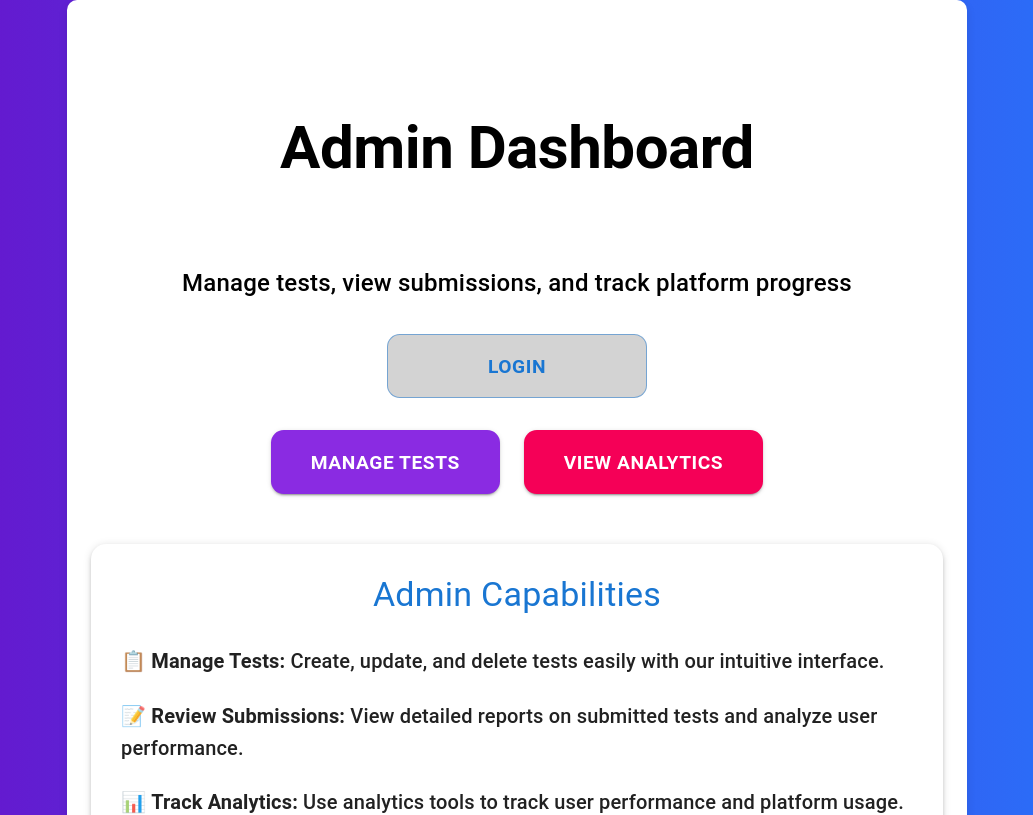
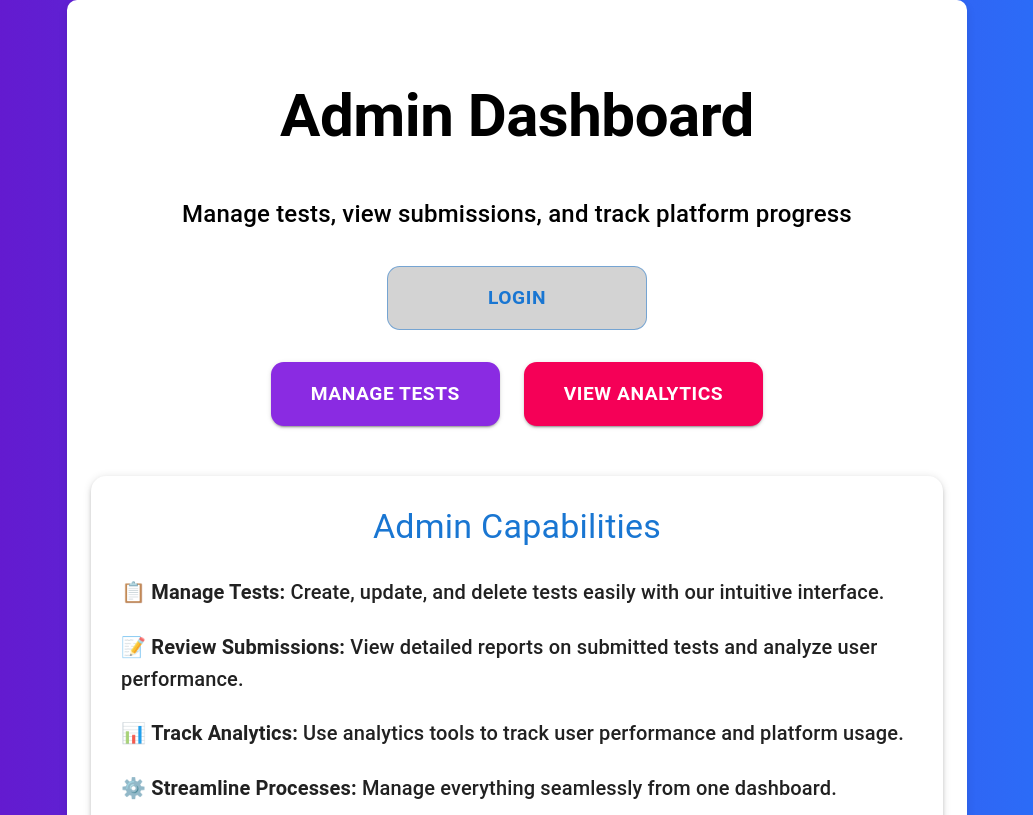
Before and after one commit to ebaze-tech/CourseMasterAdmin, a React (Vite) app: page / in a window 1280 px wide. Shown: the top 815 px of the page, without its empty margins (123-1156 px from the left). Built offline with nearby package versions, Linux system fonts and the light colour scheme.

Commit message:
Fixed admin home page

```diff
--- a/src/Admin/AdminHomepage.jsx
+++ b/src/Admin/AdminHomepage.jsx
@@ -29,7 +29,7 @@ const AdminHomePage = () => {
             variant="h2"
             color="black"
             fontWeight="bold"
-            marginTop="5rem"
+            marginTop="3rem"
             gutterBottom
           >
             Admin Dashboard
@@ -38,7 +38,7 @@ const AdminHomePage = () => {
             variant="h6"
             color="black"
             fontSize="1.5rem"
-            marginTop="5rem"
+            marginTop="2.7rem"
             gutterBottom
           >
             Manage tests, view submissions, and track platform progress
@@ -76,7 +76,7 @@ const AdminHomePage = () => {
           animate={{ opacity: 1 }}
           transition={{ delay: 0.8, duration: 0.8 }}
         >
-          <Box mt={4}>
+          <Box mt={4} gap="2rem">
             <Button
               variant="contained"
               color="primary"
```
